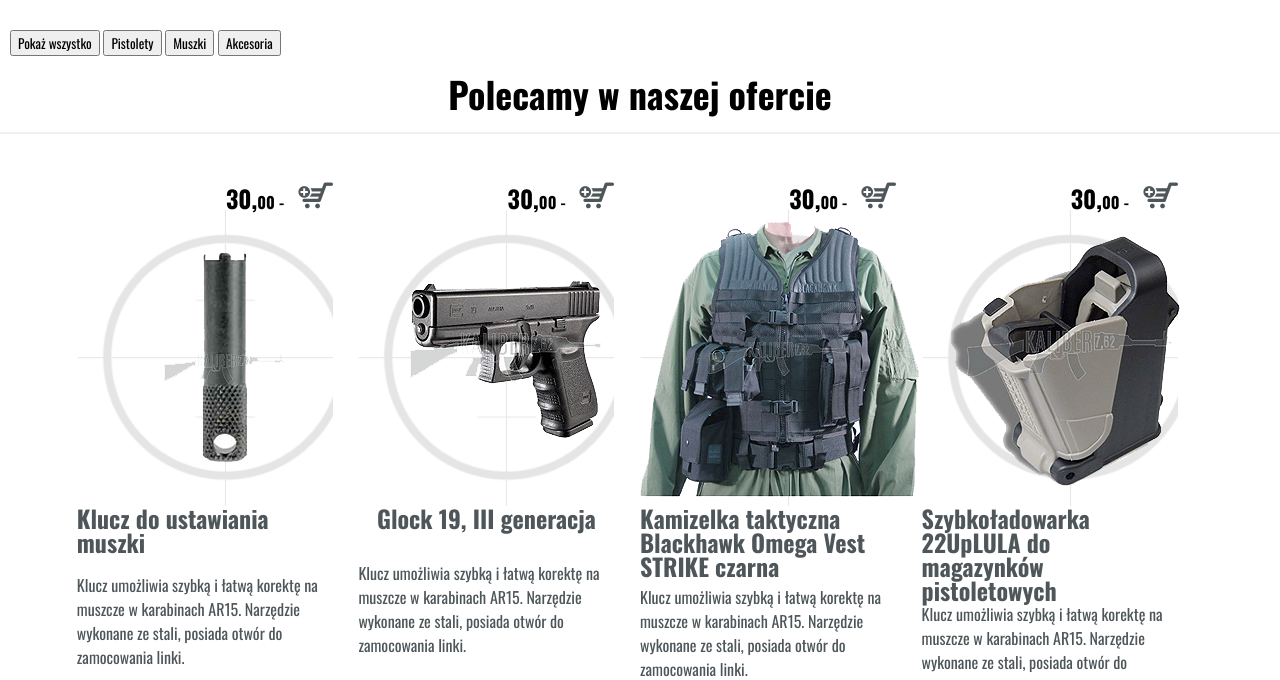
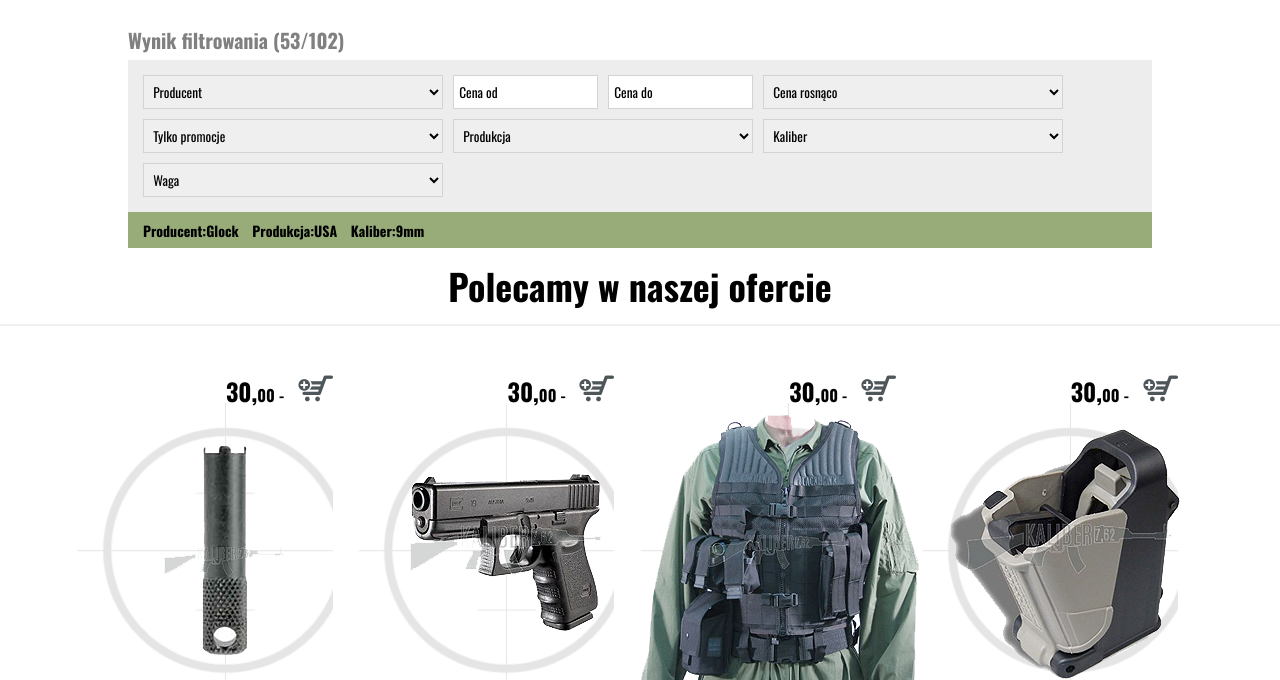
Before and after one commit to DorotaSzostak/pistolety, a plain HTML site: page lista.html in a window 1280 px wide. Shown: the part 120-800 px from the top of the page. Drawn offline with nearby package versions, Linux system fonts and the light colour scheme; no server answers.

Commit message:
filtering and adding new elements on scroll

```diff
--- a/components/filters/filters.scss
+++ b/components/filters/filters.scss
@@ -1,6 +1,55 @@
 .filters {
 padding-top: 150px;
+    width: 80%;
+    margin: 0 auto;
+    .filters__results{
+        font-size: 20px;
+        color:grey;
+    }
     .filters__container {
-        padding: 0 10px;
+        display: flex;
+        align-content: flex-start;
+        align-items: center;
+        flex-wrap: wrap;
+        padding: 1%;
+        margin-top: 10px;
+        background-color: rgb(237, 237, 237);
+        .btn__filter {
+            width: 300px;
+            padding: 5px;
+            margin: 5px;
+            border: 1px solid lightgrey;
+        }
+        .produkcja {
+            order: 1;
+        }
+        .kaliber {
+            order: 2;
+        }
+        .waga {
+            order: 3;
+        }
+        .cena {
+            border: 1px solid lightgrey;
+            width: 145px;
+            box-sizing: border-box;
+            padding: 0;
+            height: 34px;
+            margin: 5px;
+            padding-left: 5px;
+            &::placeholder {
+                color: #000;
+            }
+        }
+    }
+    .filters__selection {
+            background-color: $light_green;
+            padding: 10px 15px;
+        p {
+            display: inline-block;
+            margin-right: 10px;
+            font-size: 14px;
+            font-weight: bold;
+        }
     }
 }
--- a/css/styles.css
+++ b/css/styles.css
@@ -182,9 +182,68 @@
           display: none; } }
 
 .filters {
-  padding-top: 150px; }
+  padding-top: 150px;
+  width: 80%;
+  margin: 0 auto; }
+  .filters .filters__results {
+    font-size: 20px;
+    color: grey; }
   .filters .filters__container {
-    padding: 0 10px; }
+    display: -webkit-box;
+    display: -ms-flexbox;
+    display: flex;
+    -ms-flex-line-pack: start;
+    align-content: flex-start;
+    -webkit-box-align: center;
+    -ms-flex-align: center;
+    align-items: center;
+    -ms-flex-wrap: wrap;
+    flex-wrap: wrap;
+    padding: 1%;
+    margin-top: 10px;
+    background-color: #ededed; }
+    .filters .filters__container .btn__filter {
+      width: 300px;
+      padding: 5px;
+      margin: 5px;
+      border: 1px solid lightgrey; }
+    .filters .filters__container .produkcja {
+      -webkit-box-ordinal-group: 2;
+      -ms-flex-order: 1;
+      order: 1; }
+    .filters .filters__container .kaliber {
+      -webkit-box-ordinal-group: 3;
+      -ms-flex-order: 2;
+      order: 2; }
+    .filters .filters__container .waga {
+      -webkit-box-ordinal-group: 4;
+      -ms-flex-order: 3;
+      order: 3; }
+    .filters .filters__container .cena {
+      border: 1px solid lightgrey;
+      width: 145px;
+      -webkit-box-sizing: border-box;
+      box-sizing: border-box;
+      padding: 0;
+      height: 34px;
+      margin: 5px;
+      padding-left: 5px; }
+      .filters .filters__container .cena::-webkit-input-placeholder {
+        color: #000; }
+      .filters .filters__container .cena:-ms-input-placeholder {
+        color: #000; }
+      .filters .filters__container .cena::-ms-input-placeholder {
+        color: #000; }
+      .filters .filters__container .cena::placeholder {
+        color: #000; }
+  .filters .filters__selection {
+    background-color: #97ac79;
+    padding: 10px 15px; }
+    .filters .filters__selection p {
+      display: inline-block;
+      margin-right: 10px;
+      font-size: 14px;
+      font-weight: bold; }
 
 footer {
   display: -webkit-box;
--- a/lista.html
+++ b/lista.html
@@ -164,13 +164,44 @@
             </div>
         </header>
                <section class="filters">
+               <h2 class="filters__results">Wynik filtrowania (<span>53/102</span>)</h2>
             <div class="filters__container">
-                <button class= "btn__filter" data-filter="*">Pokaż wszystko</button>
-                <button class= "btn__filter" data-filter=".pistols">Pistolety</button>
-                <button class= "btn__filter" data-filter=".muszki">Muszki</button>
-                <button class= "btn__filter" data-filter=".accessories">Akcesoria</button>
+                <select class= "btn__filter producent">
+                    <option value="*">Producent</option>
+                    <option value="*">Wszystko</option>
+                    <option value=".pistols">Pistolety</option>
+                    <option value=".muszki">Muszki</option>
+                    <option value=".accessories">Akcesoria</option>
+                </select>
+                <select class= "btn__filter produkcja">
+                    <option value="*">Produkcja</option>
+                    <option value="*">Wszystko</option>
+                    <option value=".pistols">Pistolety</option>
+                    <option value=".muszki">Muszki</option>
+                    <option value=".accessories">Akcesoria</option>
+                </select>
+                <input class="cena" type="number" placeholder="Cena od">
+                <input class="cena" type="number" placeholder="Cena do">
+                <select class= "btn__filter">
+                    <option value="*">Cena rosnąco</option>
+                </select>
+                <select class= "btn__filter promo">
+                    <option value="*">Tylko promocje</option>
+                </select>
+                <select class= "btn__filter kaliber">
+                    <option value="*">Kaliber</option>
+                </select>
+                <select class= "btn__filter waga">
+                    <option value="*">Waga</option>
+                </select>
+            </div>
+            <div class="filters__selection">
+                <p>Producent:<span>Glock</span></p>
+                <p>Produkcja:<span>USA</span></p>
+                <p>Kaliber:<span>9mm</span></p>
             </div>
                </section>
+
                 <section class="recommended">
 
             <h1 class="recommended--title">Polecamy w naszej ofercie</h1>
@@ -289,13 +320,22 @@
             </div>
 
                     </div>
-            <div class="button" id="btn">
-                <button class="more">Więcej</button>
-            </div>
 
         </section>
+        <footer>
+            <div class="footer__social">
+                <img class="social--icon" src="components/footer/src/fb.png" alt="facebook icon">
+                <img class="social--icon" src="components/footer/src/yt.png" alt="youtube icon">
+            </div>
+            <div class="footer__nav">
+                <a href="#" class="nav--link">Polityka prywatności</a>
+                <a href="#" class="nav--link">Regulamin sklepu</a>
+                <a href="#" class="nav--link">Mapa strony</a>
+                <p>Realizacja WawMedia 2017 dla KALIBER 7.62</p>
+            </div>
+        </footer>
         <script src="scripts/nav.js"></script>
-        <script src="scripts/infinitescroll.js"></script>
+<!--        <script src="scripts/infinitescroll.js"></script>-->
         <script src="https://code.jquery.com/jquery-3.2.1.min.js"
       integrity="sha256-hwg4gsxgFZhOsEEamdOYGBf13FyQuiTwlAQgxVSNgt4="
       crossorigin="anonymous"></script>
--- a/scripts/filtr.js
+++ b/scripts/filtr.js
@@ -4,34 +4,46 @@
   layoutMode : 'fitRows'
 });
 
-$('.filters__container').on( 'click', 'button', function() {
-  var filterValue = $( this ).attr('data-filter');
+$('.btn__filter').on( 'change', function() {
+  var filterValue = this.value;
 
   $grid.isotope({ filter: filterValue });
 
 })
 
+//$('.container').infiniteScroll({
+//  // options
+//  path: addItems,
+//  append: '.recommended__products',
+//  scrollThreshold: 100,
+//  history: false,
+//});
+
 //$('#btn').on('click', function(){
 //    addItems();
 //});
-
-//function addItems  (data){
-//    for(var i=0; i < data.length; i++){
+//
+//
+//function addItems  (){
+//    var price= 100
 //    var $newProduct = $('<div class="recommended__products"></div>');
 //    var $newProductsShop = $('<div class = "products--shop"</div>')
-//    $newProductsShop.prepend('<a class="cena" href="#">' + data[i].price + ',<span>00 -</span></a><img src="components/recommended/src/dodaj.png" alt="koszyk zakupowy">');
+//    $newProductsShop.prepend('<a class="cena" href="#">' + price + ',<span>00 -</span></a><img src="components/recommended/src/dodaj.png" alt="koszyk zakupowy">');
 //    var $newImage = $('<div class="products--image"</div>')
 //    $newImage.prepend('<img src="components/recommended/src/Layer%20196.png" alt="klucz do ustawiania muszki">')
 //    $newProduct.append($newProductsShop, $newImage);
 //    $grid.append($newProduct).isotope('appended', $newProduct);
-//    }
+//
+//
 //
 //}
 
-var products;
-var url = "http://localhost:3000/products"
+$(window).scroll(function() {
+    if($(window).scrollTop() == $(document).height() - $(window).height()) {
+           // ajax call get data from server and append to the div
+         var url = "http://localhost:3000/products"
 
-$('#btn').click(function(){
+//$('#btn').click(function(){
     $.ajax({
         method: "GET",
         url: "http://localhost:3000/products",
@@ -41,6 +53,7 @@
     .done(function(data){
         for(var i=0; i < data.length; i++){
         var $newProduct = $('<div class="recommended__products"></div>');
+            $newProduct.addClass(data[i].category);
         var $newProductsShop = $('<div class = "products--shop"</div>')
         $newProductsShop.prepend('<a class="cena" href="#">' + data[i].price + ',<span>00 -</span></a><img src="components/recommended/src/dodaj.png" alt="koszyk zakupowy">');
         var $newImage = $('<div class="products--image"</div>')
@@ -51,4 +64,7 @@
         $grid.append($newProduct).isotope('appended', $newProduct);
     }
     })
+//});
+
+    }
 });
```
